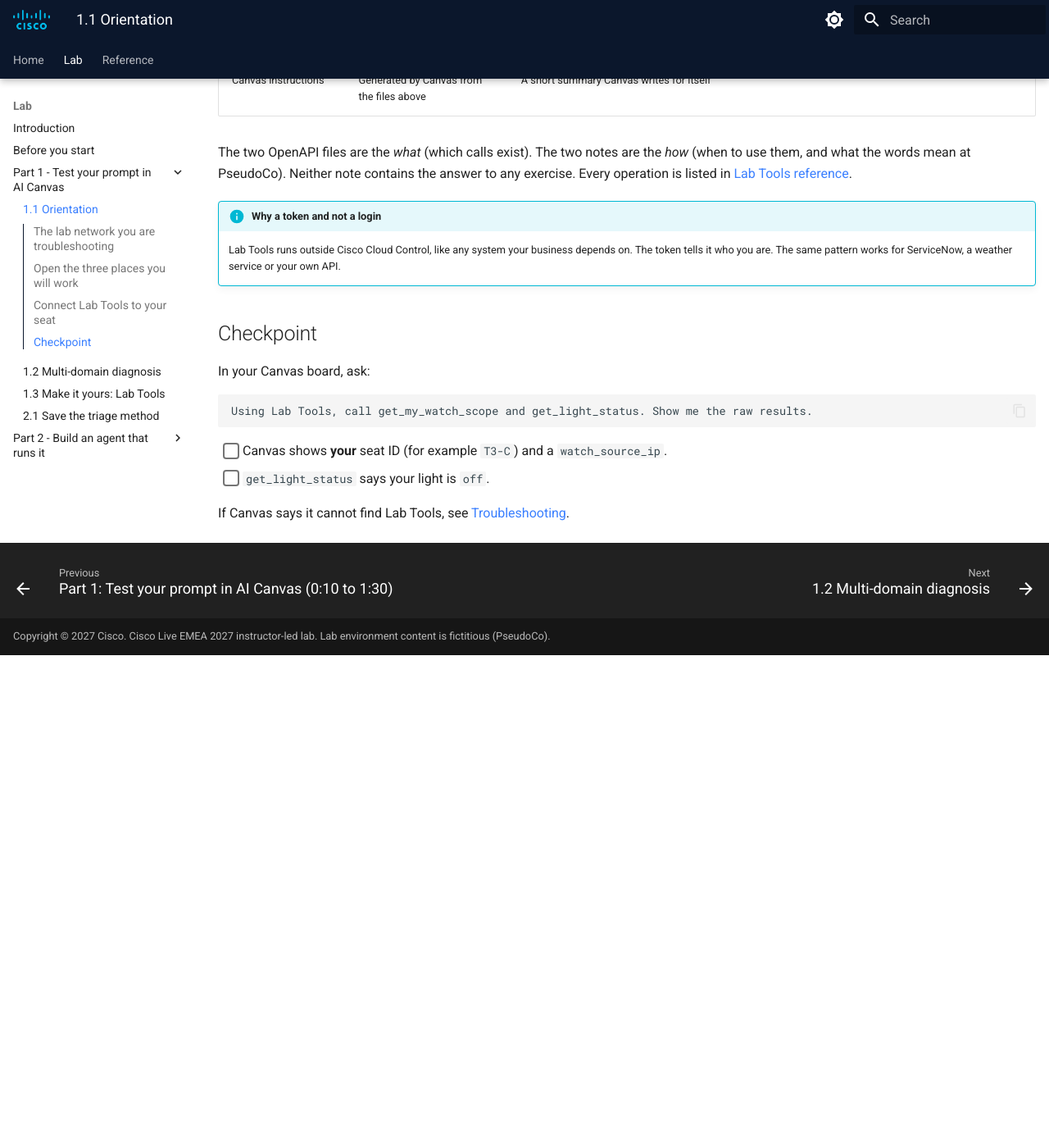
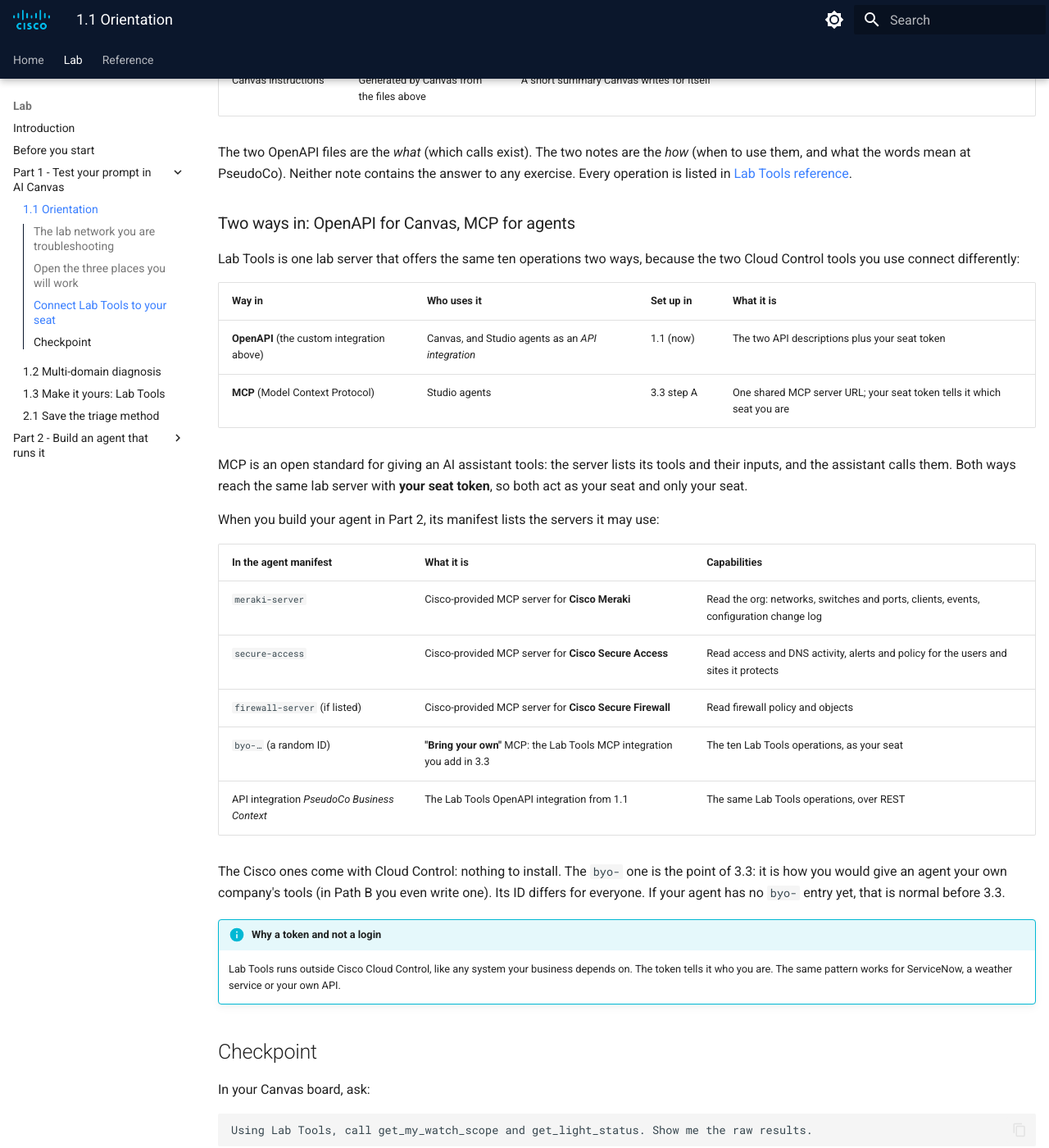
Before and after one commit to mokuma56/cloud-control-agent-lab-guide, an MkDocs documentation site: the page built from docs/part1/1-1-orientation.md, in a window 1280 px wide and 1400 px high, scrolled down 5252 px. Shown: the whole window at 82% size. Built offline with MkDocs 1.6.1 and Material for MkDocs 9.7.7, drawn with Linux system fonts in a browser that asks for light colours; before the commit the page ends 6051 px from its top, so only the background shows below that.

Commit message:
1.1: explain OpenAPI vs MCP and the servers an agent lists
New "Two ways in" section: Lab Tools offers the same operations as an
OpenAPI integration (Canvas, and Studio as an API integration) and as an
MCP server (Studio agents), both scoped by the seat token, plus what each
entry in an agent manifest is (meraki-server, secure-access, byo-...).
3.1 links to it from the manifest screenshot.

Co-Authored-By: Claude Opus 5.5 <noreply@anthropic.com>

```diff
--- a/docs/part1/1-1-orientation.md
+++ b/docs/part1/1-1-orientation.md
@@ -82,6 +82,34 @@ The two OpenAPI files are the *what* (which calls exist). The two notes are the
 them, and what the words mean at PseudoCo). Neither note contains the answer to any exercise. Every
 operation is listed in [Lab Tools reference](../reference/tools.md).
 
+### Two ways in: OpenAPI for Canvas, MCP for agents
+
+Lab Tools is one lab server that offers the same ten operations two ways, because the two Cloud Control
+tools you use connect differently:
+
+| Way in | Who uses it | Set up in | What it is |
+| --- | --- | --- | --- |
+| **OpenAPI** (the custom integration above) | Canvas, and Studio agents as an *API integration* | 1.1 (now) | The two API descriptions plus your seat token |
+| **MCP** (Model Context Protocol) | Studio agents | 3.3 step A | One shared MCP server URL; your seat token tells it which seat you are |
+
+MCP is an open standard for giving an AI assistant tools: the server lists its tools and their
+inputs, and the assistant calls them. Both ways reach the same lab server with **your seat token**, so
+both act as your seat and only your seat.
+
+When you build your agent in Part 2, its manifest lists the servers it may use:
+
+| In the agent manifest | What it is | Capabilities |
+| --- | --- | --- |
+| `meraki-server` | Cisco-provided MCP server for **Cisco Meraki** | Read the org: networks, switches and ports, clients, events, configuration change log |
+| `secure-access` | Cisco-provided MCP server for **Cisco Secure Access** | Read access and DNS activity, alerts and policy for the users and sites it protects |
+| `firewall-server` (if listed) | Cisco-provided MCP server for **Cisco Secure Firewall** | Read firewall policy and objects |
+| `byo-…` (a random ID) | **"Bring your own"** MCP: the Lab Tools MCP integration you add in 3.3 | The ten Lab Tools operations, as your seat |
+| API integration *PseudoCo Business Context* | The Lab Tools OpenAPI integration from 1.1 | The same Lab Tools operations, over REST |
+
+The Cisco ones come with Cloud Control: nothing to install. The `byo-` one is the point of 3.3: it is
+how you would give an agent your own company's tools (in Path B you even write one). Its ID differs for
+everyone. If your agent has no `byo-` entry yet, that is normal before 3.3.
+
 
 
 !!! info "Why a token and not a login"
```
Also changed, not shown: docs/part2/3-1-shape-agent.md (+2 -0 lines).
